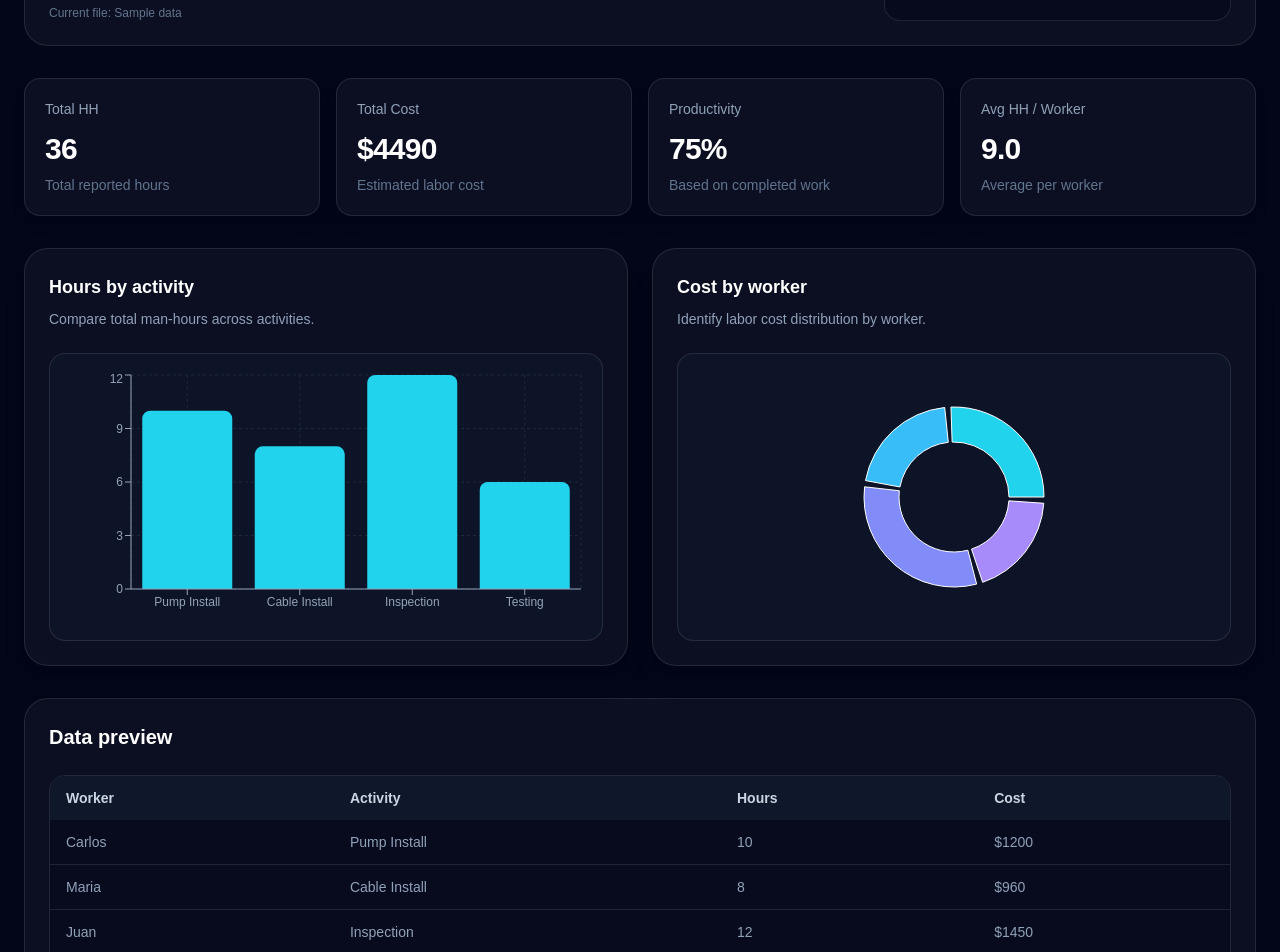
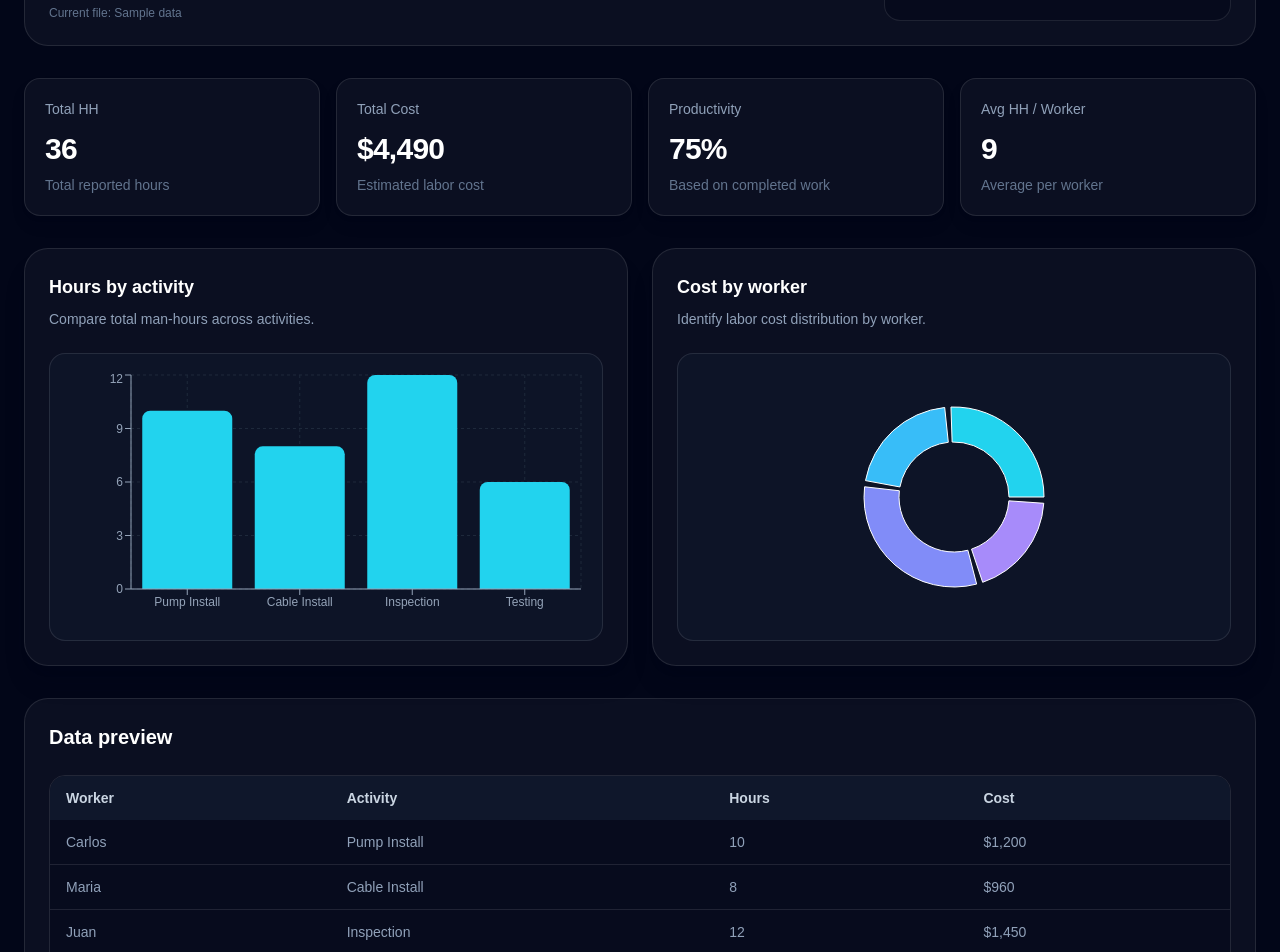
Before and after one commit to kike-Pinto/dashboard-tools-platform, a Next.js app: page /dashboard/hh-dashboard in a window 1280 px wide. Shown: the part 700-1652 px from the top of the page. Built offline with nearby package versions, Linux system fonts and the light colour scheme.

Commit message:
feat: add professional kpi formatting

```diff
--- a/src/components/dashboard/HHDashboardClient.tsx
+++ b/src/components/dashboard/HHDashboardClient.tsx
@@ -9,6 +9,11 @@ import { ChartCard } from './ChartCard'
 import { KPICard } from './KPICard'
 import { CostByWorkerChart, HoursByActivityChart } from './HHCharts'
 import { parseHHExcel } from '@/lib/dashboard/parseHHExcel'
+import {
+  formatCurrency,
+  formatNumber,
+  formatPercent,
+} from '@/lib/dashboard/format'
 
 export function HHDashboardClient() {
   const [data, setData] = useState<HHRow[]>(hhMockData)
@@ -109,22 +114,22 @@ export function HHDashboardClient() {
       <section className='mt-8 grid gap-4 md:grid-cols-2 xl:grid-cols-4'>
         <KPICard
           label='Total HH'
-          value={String(kpi.totalHH)}
+          value={formatNumber(kpi.totalHH)}
           helper='Total reported hours'
         />
         <KPICard
           label='Total Cost'
-          value={`$${kpi.totalCost}`}
+          value={formatCurrency(kpi.totalCost)}
           helper='Estimated labor cost'
         />
         <KPICard
           label='Productivity'
-          value={`${kpi.productivity}%`}
+          value={formatPercent(kpi.productivity)}
           helper='Based on completed work'
         />
         <KPICard
           label='Avg HH / Worker'
-          value={kpi.avgHH.toFixed(1)}
+          value={formatNumber(Number(kpi.avgHH.toFixed(1)))}
           helper='Average per worker'
         />
       </section>
@@ -165,7 +170,7 @@ export function HHDashboardClient() {
                   <td className='px-4 py-3'>{row.worker}</td>
                   <td className='px-4 py-3'>{row.activity}</td>
                   <td className='px-4 py-3'>{row.hours}</td>
-                  <td className='px-4 py-3'>${row.cost}</td>
+                  <td className='px-4 py-3'>{formatCurrency(row.cost)}</td>
                 </tr>
               ))}
             </tbody>
--- /dev/null
+++ b/src/lib/dashboard/format.ts
@@ -0,0 +1,15 @@
+export function formatNumber(value: number) {
+  return new Intl.NumberFormat('en-US').format(value)
+}
+
+export function formatCurrency(value: number) {
+  return new Intl.NumberFormat('en-US', {
+    style: 'currency',
+    currency: 'USD',
+    maximumFractionDigits: 0,
+  }).format(value)
+}
+
+export function formatPercent(value: number) {
+  return `${value}%`
+}
```
